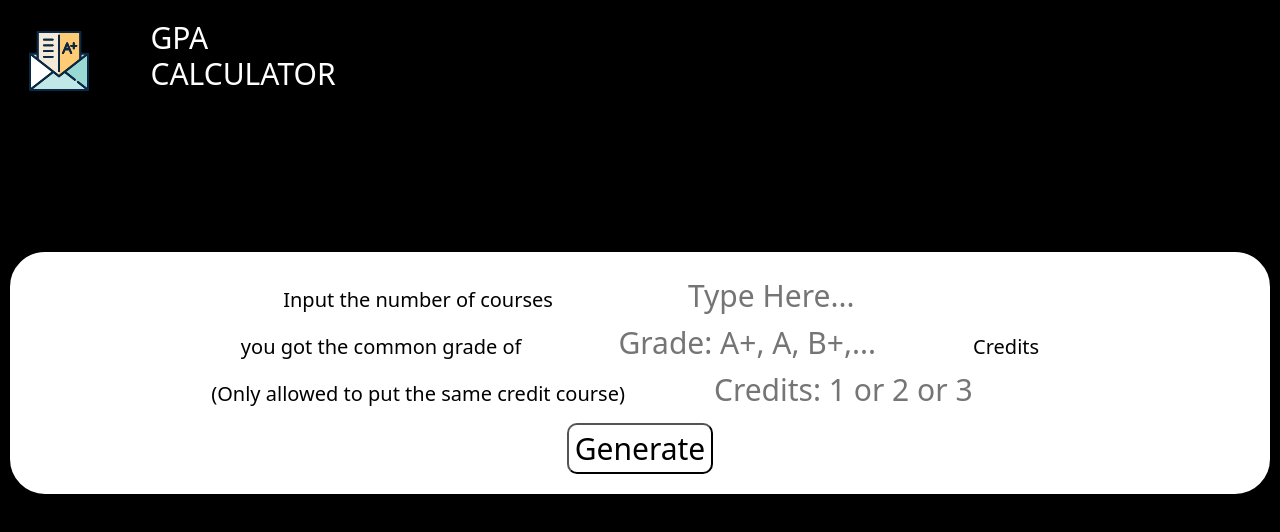
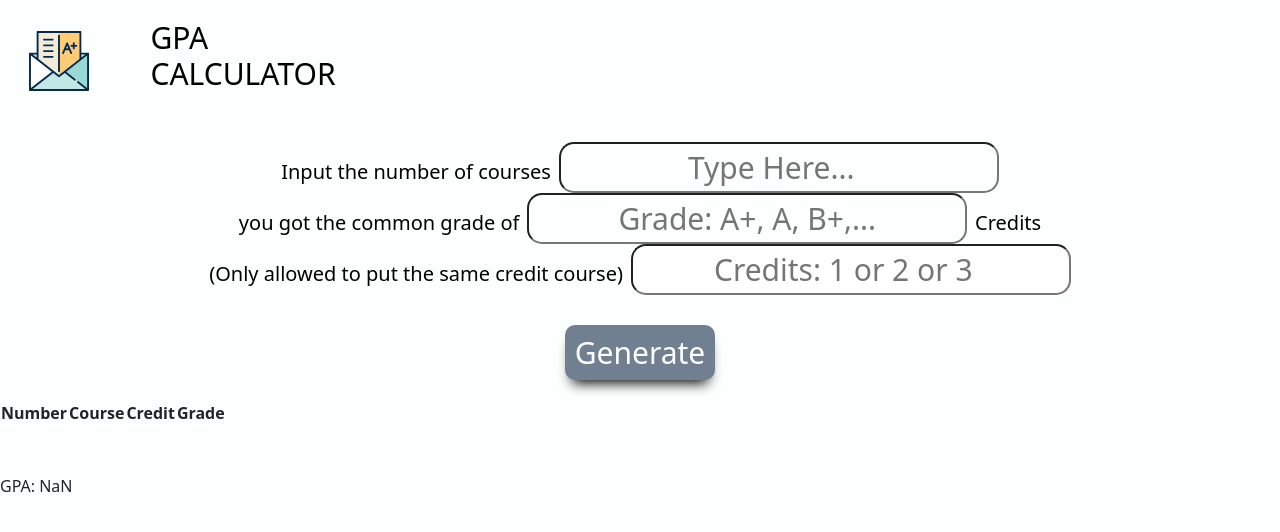
Before and after one commit to svastiks/gpa-calculator, a website: page automated.html in a window 1280 px wide. Drawn offline with nearby package versions, Linux system fonts and the light colour scheme.

Commit message:
generating row functionality added and UI updated

```diff
--- a/automated.html
+++ b/automated.html
@@ -22,6 +22,7 @@
 
     <div class="body-text">
         <div class="question">
+            <span class="header-text"></span>
             <form id="userCourses">
                 <span>Input the number of courses</span>
                 <input type="number" id="numberOfCourses" placeholder="Type Here...">
@@ -32,10 +33,34 @@
 
                 <span>Credits <br> (Only allowed to put the same credit course)</span>
 
-                <input type="number" id="gradeRecieved" placeholder="Credits: 1 or 2 or 3">
+                <input type="number" id="creditsFinished" placeholder="Credits: 1 or 2 or 3">
             </form>
-            <button class="generate" id="generate">Generate</button>
+            <button onclick="addRow()"class="generate" id="generate"><span>Generate</span></button>
         </div>
+
+        <div class="gradeTable">
+            <table class = "tableShow" id="tableShow">
+                <tr>
+                    <th>
+                        Number
+                    </th>
+                    <th>
+                        Course
+                    </th>
+                    <th>
+                        Credit
+                    </th>
+                    <th>
+                        Grade
+                    </th>
+                </tr>
+            </table>
+        </div>
+    </div>
+
+    <div class="display-gpa">
+
+    </div>
 
         <!-- Js Scripts -->
         <script src="resources/js/script.js"></script>
--- a/navbar.html
+++ b/navbar.html
@@ -7,7 +7,7 @@
     </div>
     <div class="col">
         <h2 style="display: flex;color:#FFFFFF; margin: 20px 0 0 -28px; font-size: 30px;" id="top-heading">
-            <a style="text-decoration: none; color: #FFFFFF;" href="index.html">GPA CALCULATOR</a>
+            <a style="text-decoration: none; color: black;" href="index.html">GPA CALCULATOR</a>
         </h2>
     </div>
 </div>
--- a/resources/css/stylesheet.css
+++ b/resources/css/stylesheet.css
@@ -25,7 +25,7 @@ span {
 
 #top-heading {
     display: flex;
-    color: #FFFFFF;
+    color: black;
     margin: 20px 0 0 -28px;
     font-size: 30px;
 }
@@ -105,39 +105,65 @@ span {
 /* Automated Page */
 
 .body-automated {
-    background-color: black;
+    background-color: #FBFFFE;
+}
+
+.header-text {
+    color: black;
 }
 
 .question {
     font-size: 30px;
-    margin: 150px 0 0 0;
+    margin: 30px 0 0 0;
     display: flex;
     flex-direction: column;
     align-items: center;
-    border: 10px solid black;
-    background-color: #FFFFFF;
+    /* border: 10px solid black; */
+    /* background-color: #FFFFFF; */
     text-align: center;
     border-radius: 45px;
     padding: 20px;
 }
 
-#userCourses input{
-    border: transparent;
+#userCourses input {
     text-align: center;
     color: black;
+    border-radius: 15px;
 }
 
 /* #userCourses input::placeholder{
     color: black;
 } */
 
-#userCourses span{
-    color:black;
+#userCourses span {
+    color: black;
     font-size: 20px;
 }
 
 .generate {
-    background-color: #FFFFFF;
+    background-color:slategray;
     border-radius: 10px;
     margin-top: 10px;
+    color:#FFFFFF;
+    border: transparent;
+    -webkit-box-shadow: 0px 10px 13px -7px #000000, 5px 5px 15px 5px rgba(0,0,0,0);
+    box-shadow: 0px 10px 13px -7px #000000, 5px 5px 15px 5px rgba(0,0,0,0);
+    padding: 5px 10px 5px 10px;
+    margin-top: 30px;
 }
+
+.generate:hover{
+    background-color: black;
+    color: white;
+    cursor: pointer;
+}
+
+/* .generate span{
+    font-size: 30px;
+} */
+
+/* Manual Page */
+
+.body-manual {
+    background-color: aqua;
+}
--- a/resources/js/script.js
+++ b/resources/js/script.js
@@ -86,40 +86,120 @@ function switchToManual() {
 
 const navbar = document.getElementById("header");
 
-$(function(){
+$(function () {
     $("#header").load("navbar.html");
 });
 
-// function displayNavbar() {
+let list1 = [];
+let list2 = [];
+let list3 = [];
+let list4 = [];
 
-//     navbar.innerHTML = `
+let n = 1;
 
-//     <div class="row">
-//     <div class="col">
-//         <img class="burger-menu" data-bs-toggle="offcanvas" href="#openNavbar" role="button"
-//             aria-controls="openNavbar" id="burger-menu" src="resources/images/burger-menu.svg">
-//     </div>
-//     <div class="col">
-//         <h2 id="top-heading">GPA CALCULATOR</h2>
-//     </div>
-// </div>
-// <div class="offcanvas offcanvas-start" tabindex="-1" id="openNavbar" aria-labelledby="openNavbar">
-//     <div class="offcanvas-header">
-//         <h5 class="offcanvas-title" id="openNavbar"></h5>
-//         <button type="button" class="btn-close" data-bs-dismiss="offcanvas" aria-label="Close">
+let x = 0;
 
-//         </button>
-//     </div>
-//     <div class="offcanvas-body">
-//         <nav class="navbar-container">
-//             <a href="index.html">Home</a>
-//             <a href="login.html">Log In</a>
-//             <a href="manual.html">Check GPA</a>
-//             <a href="automated.html">Automate Tables</a>
-//         </nav>
-//     </div>
-// </div>
-// `;
-// }
+function addRow() {
 
-// displayNavbar();
+    let rownumber = document.getElementById("tableShow");
+    let NewRow = rownumber.insertRow(n);
+
+    list1[x] = document.getElementById("numberOfCourses").value;
+    list2[x] = document.getElementById("gradeRecieved").value;
+    list3[x] = document.getElementById("creditsFinished").value;
+
+    let cell1 = NewRow.insertCell(0);
+    let cell2 = NewRow.insertCell(1);
+    let cell3 = NewRow.insertCell(2);
+
+    for (let i = 0; i < document.getElementById("numberOfCourses").value; i++) {
+        $(cell1).html(
+            list1[x]
+        )
+
+        $(cell2).html(
+            list2[x]
+        )
+
+        $(cell3).html(
+            list3[x]
+        )
+
+        n++;
+        x++;
+    }
+
+        localStorage.setItem('Courses', document.getElementById("numberOfCourses").value);
+        localStorage.setItem('Grade', document.getElementById("gradeRecieved").value);
+        localStorage.setItem('Credits', document.getElementById("creditsFinished").value);
+
+}
+
+function calculateGpa() {
+
+    let courses = localStorage.getItem('Courses');
+
+    let grade = localStorage.getItem('Grade');
+
+    let converted = convertLetterGrade(grade);
+    console.log(converted);
+
+    let credits = localStorage.getItem('Credits');
+
+    let points = credits * converted;
+
+    let gpa = points / credits;
+
+    console.log(gpa);
+
+    $(".display-gpa").html(`
+    <br>
+    <br>
+    GPA: ${gpa}
+    `);
+
+
+}
+
+calculateGpa();
+
+function convertLetterGrade(gradeLetter) {
+
+    let points = 0;
+
+    if (gradeLetter === 'A+') {
+        points = 9;
+    }
+    else if (gradeLetter === 'A') {
+        points = 8;
+    }
+    else if (gradeLetter === 'B+') {
+        points = 7;
+    }
+    else if (gradeLetter === 'B') {
+        points = 6;
+    }
+    else if (gradeLetter === 'C+') {
+        points = 5;
+    }
+    else if (gradeLetter === 'C') {
+        points = 4;
+    }
+    else if (gradeLetter === 'D+') {
+        points = 3;
+    }
+    else if (gradeLetter === 'D') {
+        points = 2;
+    }
+    else if (gradeLetter === 'E') {
+        points = 1;
+    }
+    else if (gradeLetter === 'F') {
+        points = 0;
+    }
+    else {
+        return points;
+    }
+
+    return points;
+}
```
Also changed, not shown: manual.html (+1 -1 lines).
